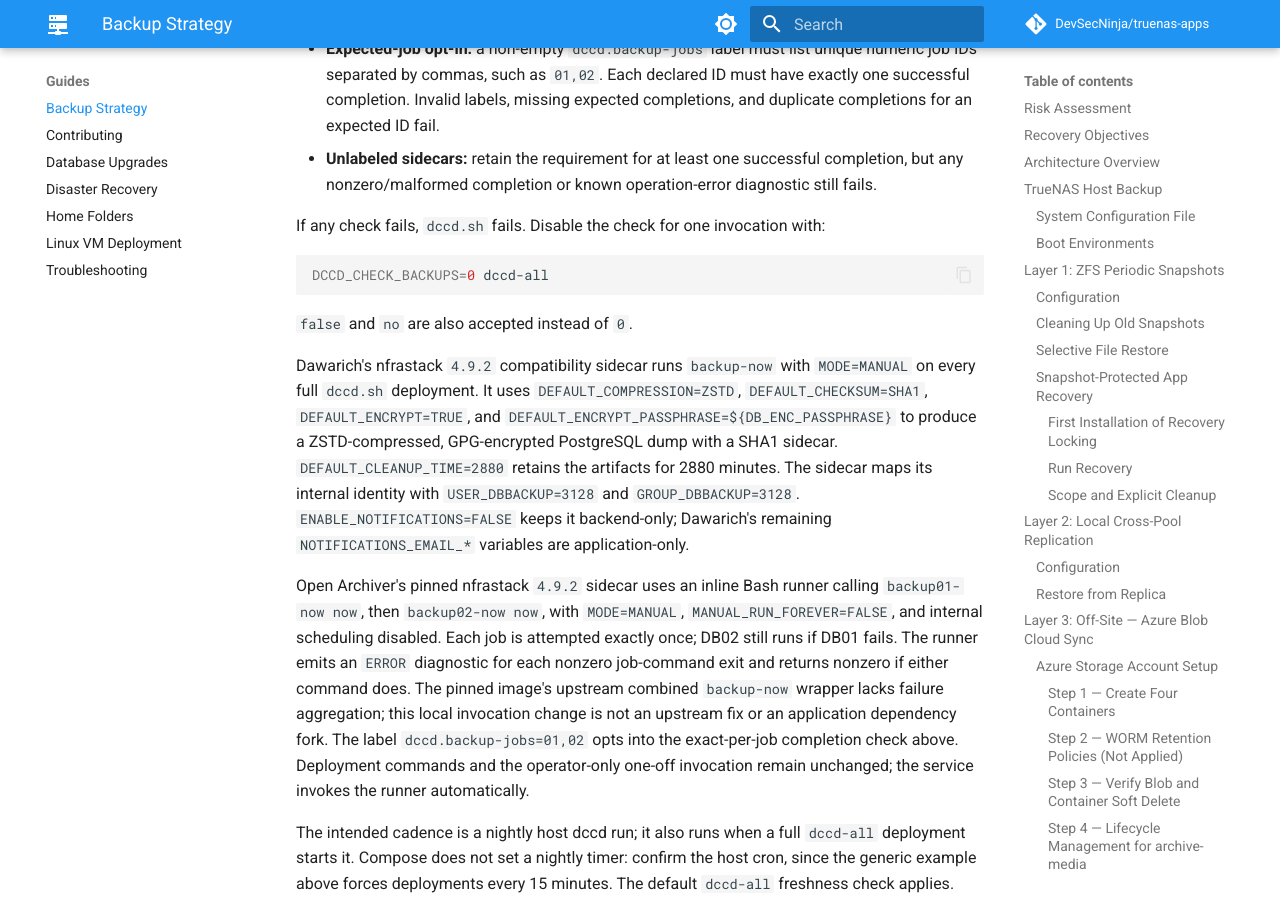
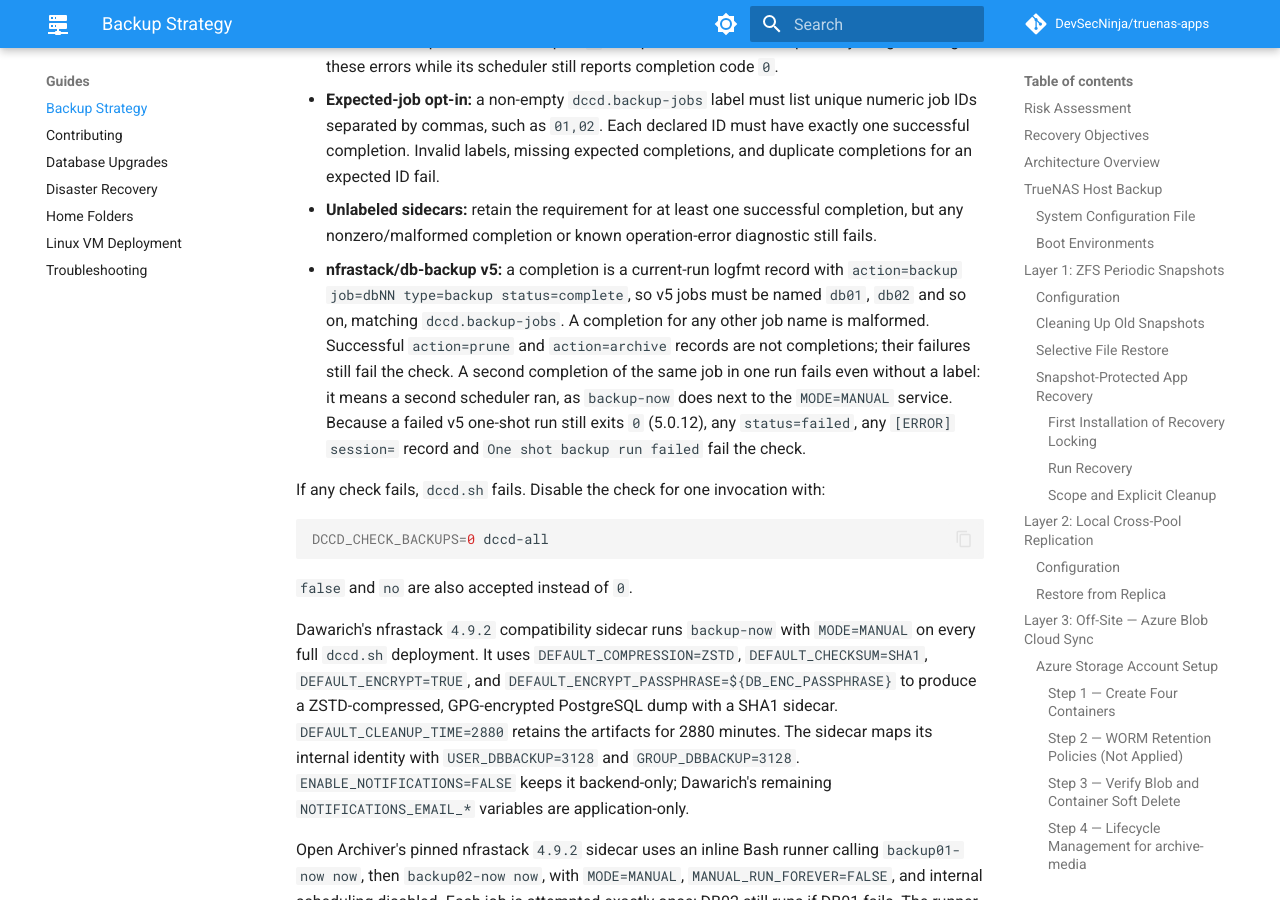
Before and after one commit to DevSecNinja/truenas-apps, an MkDocs documentation site: the page built from docs/BACKUP.md, in a window 1280 px wide and 900 px high, scrolled down 35274 px. Built offline with MkDocs 1.6.1 and Material for MkDocs 9.7.7, drawn with Linux system fonts in a browser that asks for light colours; comment, search, counter and statistics services are not loaded; some of the changed text lies outside the part shown.

Commit message:
feat(dccd): recognise nfrastack db-backup v5 completion logs (#1057)
Co-authored-by: Copilot App <223556219+Copilot@users.noreply.github.com>

```diff
--- a/docs/BACKUP.md
+++ b/docs/BACKUP.md
@@ -1150,8 +1150,11 @@ Keep this constraint until an intentional migration validates:
     duplicate/missing completion detection.
 
 Do not loosen the v4 freshness checker or disable it to accept v5 output.
-Recognizing a new log format alone would not establish encryption or
-recoverability.
+The checker recognizes v5 records only in the fail-closed form described under
+[How They Run](#how-they-run), based on the v5 CI evidence in
+[#1055](https://github.com/DevSecNinja/truenas-apps/pull/1055). Recognizing the
+log format alone does not establish encryption or recoverability, and does not
+approve a v5 migration.
 
 ### October 2026 Backup Incidents
 
@@ -1244,6 +1247,16 @@ checks alone proves that an artifact decrypts or restores successfully.
 - **Unlabeled sidecars:** retain the requirement for at least one successful
     completion, but any nonzero/malformed completion or known operation-error
     diagnostic still fails.
+- **nfrastack/db-backup v5:** a completion is a current-run logfmt record with
+    `action=backup job=dbNN type=backup status=complete`, so v5 jobs must be
+    named `db01`, `db02` and so on, matching `dccd.backup-jobs`. A completion
+    for any other job name is malformed. Successful `action=prune` and
+    `action=archive` records are not completions; their failures still fail
+    the check. A second completion of the same job
+    in one run fails even without a label: it means a second scheduler ran, as
+    `backup-now` does next to the `MODE=MANUAL` service. Because a failed v5
+    one-shot run still exits `0` (5.0.12), any `status=failed`, any
+    `[ERROR] session=` record and `One shot backup run failed` fail the check.
 
 If any check fails, `dccd.sh` fails. Disable the check for one invocation with:
 
```
Also changed, not shown: 2 other files.
